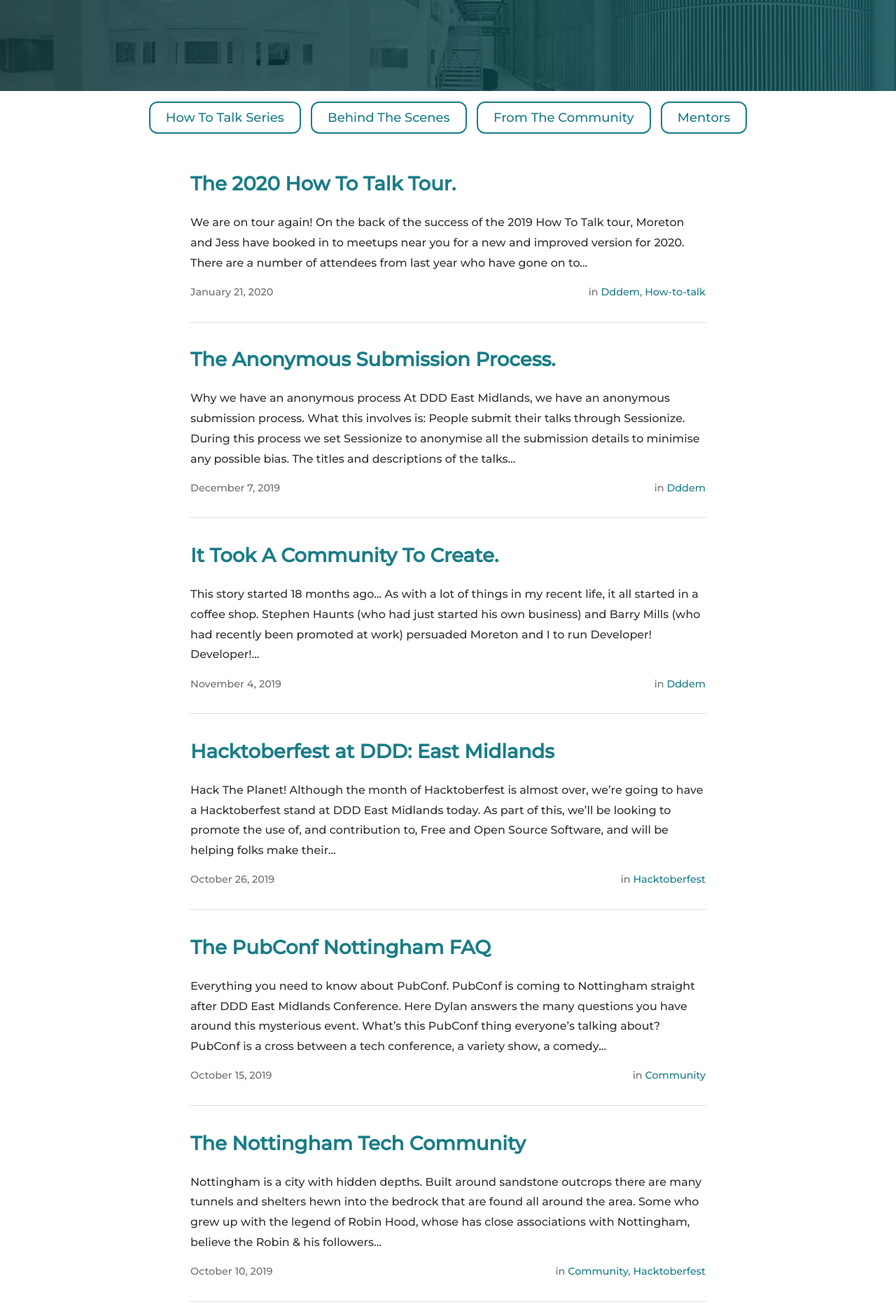
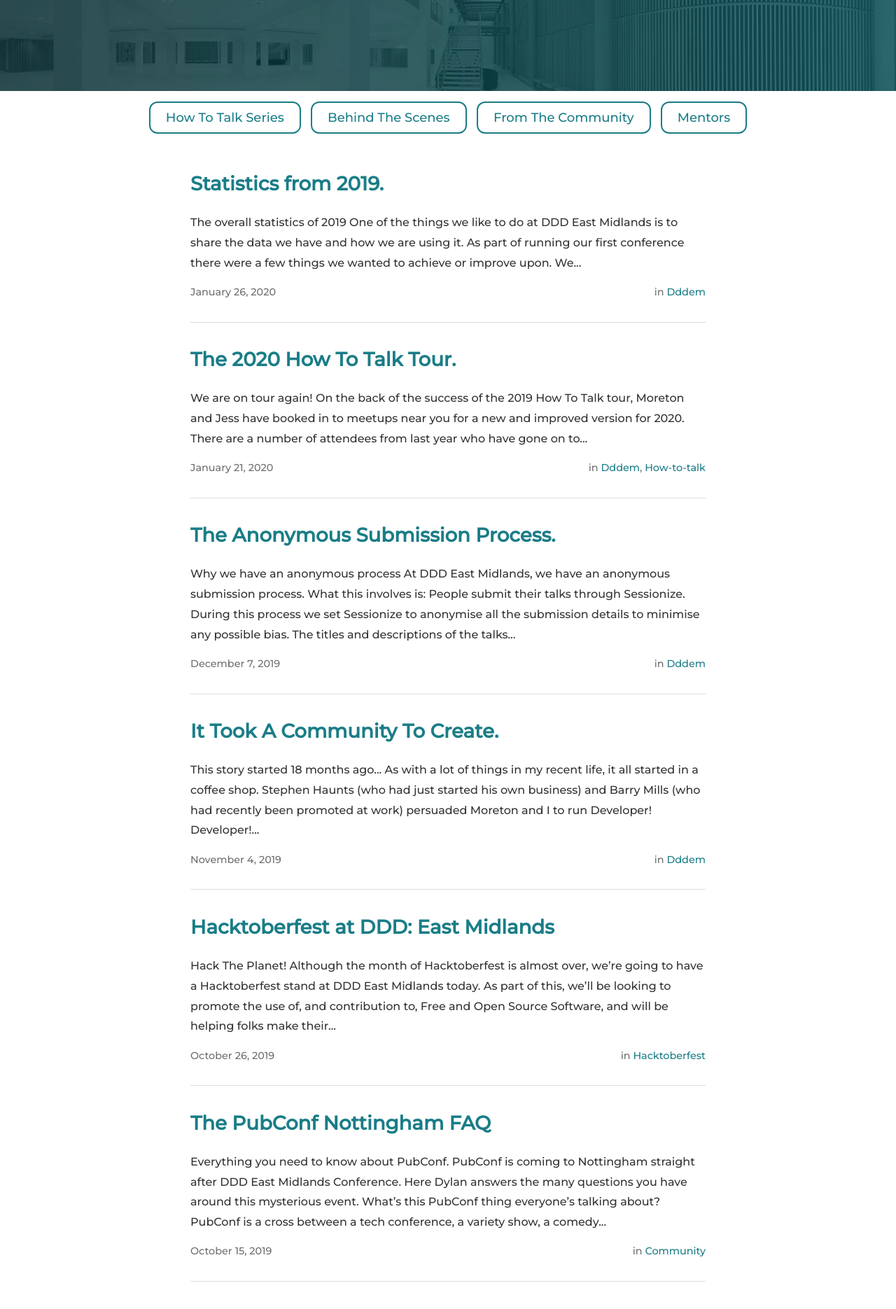
Before and after one commit to DDDEastMidlandsLimited/dddem-blog, a Jekyll site: the page built from index.html, in a window 1280 px wide. Shown: the part 324-2194 px from the top of the page at 70% size. Built offline with Jekyll 4.4.1, drawn with Linux system fonts in a browser that asks for light colours; nearby versions of some CDN libraries; the list of posts is cut into pages by our own code; some of the changed text lies outside the part shown.

Commit message:
Blog: stats from 2019 (#65)

```diff
--- /dev/null
+++ b/_posts/2020-01-26-stats-from-2019.md
@@ -0,0 +1,116 @@
+---
+title: 'Statistics from 2019.'
+layout: post
+description: "How we did and next steps."
+date: 2020-01-26
+cover: "/assets/header_image.jpg"
+author: Jessica White
+categories: [dddem]
+comments: false
+share: true
+---
+
+----
+<center>
+<h3 class="quote"><i>The overall statistics of 2019</i></h3>
+</center>
+
+---
+
+<br/>
+
+One of the things we like to do at DDD East Midlands is to share the data we have and how we are using it. As part of running our first conference there were a few things we wanted to achieve or improve upon. We wanted:
+
+- to encourage speakers of all experience levels to apply to the conference.
+- for there to be talks available for all levels of attendee to vote upon.
+- measure our gender balance of attendees so we could make efforts to improve each year.
+
+In this post, we will share some of the stats we collected for 2019.
+
+<br/>
+
+# Talk Submission Stats
+---
+
+In 2019 we had a fantastic level of submission from all over the UK. There were submissions from a whole scope of topics from Security to UX and management school.
+
+<center>
+<h3 class="stat"><i>128 Submissions from 66 speakers</i></h3>
+</center>
+
+One piece of feedback we had is that some people did not submit as they were intimidated by the thought of doing an hour long talk. For 2020, there is the option to submit for hour long, 30 minute and 15 minute talks. We hope this will help improve on this already impressive rate of submission.
+
+### Subject tags
+
+Talks submitted all had a least one tag attached about it's subject area. This graph shows the number of submissions with each tag, which shows a definite trend towards process, architecture and hosting. We encourage talks in all areas of technology, so will try to see if we can make efforts to strengthen submissions in other areas as well.
+
+<br/>
+<img src="/assets/img/2020-01-26/tags.png" alt="Subject tags submitted last year" width="100%"/>
+<center>
+<i>Subject tags submitted last year</i>
+</center>
+<br/>
+
+### Level of talk
+
+Another area of focus was that there would be talks at all levels for people to vote on and attend. The majority of talks were focused at an introductory level, which is normally beneficial to a lot of the audience. It's great that we had intermediate and advanced submissions as well, and would be great if we could get these proportions a bit higher.
+
+<br/>
+<img src="/assets/img/2020-01-26/leveloftalk.png" alt="The level of talks submitted" width="100%"/>
+<center>
+<i>The level of talks submitted</i>
+</center>
+<br/>
+
+### Support requested
+
+DDD East Midlands takes efforts to support it's speakers, no matter how much previous experience they have. From mentorship through to workshops, we hope to provide help suitable for everyone. It looks like these efforts are worth continuing with, given the amount of speakers who are interested in getting support in some form.
+
+<br/>
+<img src="/assets/img/2020-01-26/support.png" alt="If speakers wanted support" width="100%"/>
+<center>
+<i>If speakers wanted support</i>
+</center>
+<br/>
+
+
+<br/>
+
+# Attendee Stats
+---
+
+One of the aims we wanted to achieve was to have a mix of both professions and gender at the conference. DDD East Midlands aims to be an enjoyable environment for everyone attending and we hope that our efforts to keep it a safe and welcoming environment will lead to an even greater range of people attending.
+
+### Job titles and Professions
+
+As we expected the majority of our attendees were developers of some form or other. There was also a number of managers,Directors and Founders at the event.
+
+There was quite a small percentage of designers, which may be expected with a number of the talks being technical.
+
+<br/>
+<img src="/assets/img/2020-01-26/profession.png" alt="The percentages of professions attending DDD East Midlands" width="100%"/>
+<center>
+<i>The percentages of professions attending DDD East Midlands</i>
+</center>
+<br/>
+
+### Pronouns / Gender Identity
+
+The information we have gathered on our attendees gender identification is not truly definitive, with us having more data on pronouns that gender identity. 55% of the attendees did not provide this information on their ticket submission so it is hard to get an accurate view even with that data. 12.2% of attendees put down She/Her or They/Them as their main pronoun. It would be great to push this stat up to at least 25% this year.
+
+<br/>
+
+# Overview
+---
+
+As mentioned, transparency is important to us. We are interested to see how the talk submissions and attendance changes in coming year, and would love to hear any suggestions on how to progress.
+
+Hope you'll come along on October 3rd,
+
+_Jess._
+
+---
+
+<div style="text-align:center; width:20%; margin-left: 10%;" markdown="1">
+<img src="{{site.baseurl}}/assets/logo.png" alt="Logo">
+</div>
--- a/_sass/_layout.scss
+++ b/_sass/_layout.scss
@@ -200,6 +200,10 @@
 	}
 	.quote{
 		color: darkslategray;
+	}
+	.stat{
+		color: #c01439;
+		text-align: center;
 	}
 	.button {
 		-webkit-transition-duration: 0.4s; /* Safari */
```
Also changed, not shown: assets/img/2020-01-26/genderpie.png (added), assets/img/2020-01-26/leveloftalk.png (added), assets/img/2020-01-26/profession.png (added), assets/img/2020-01-26/support.png (added), assets/img/2020-01-26/tags.png (added).
